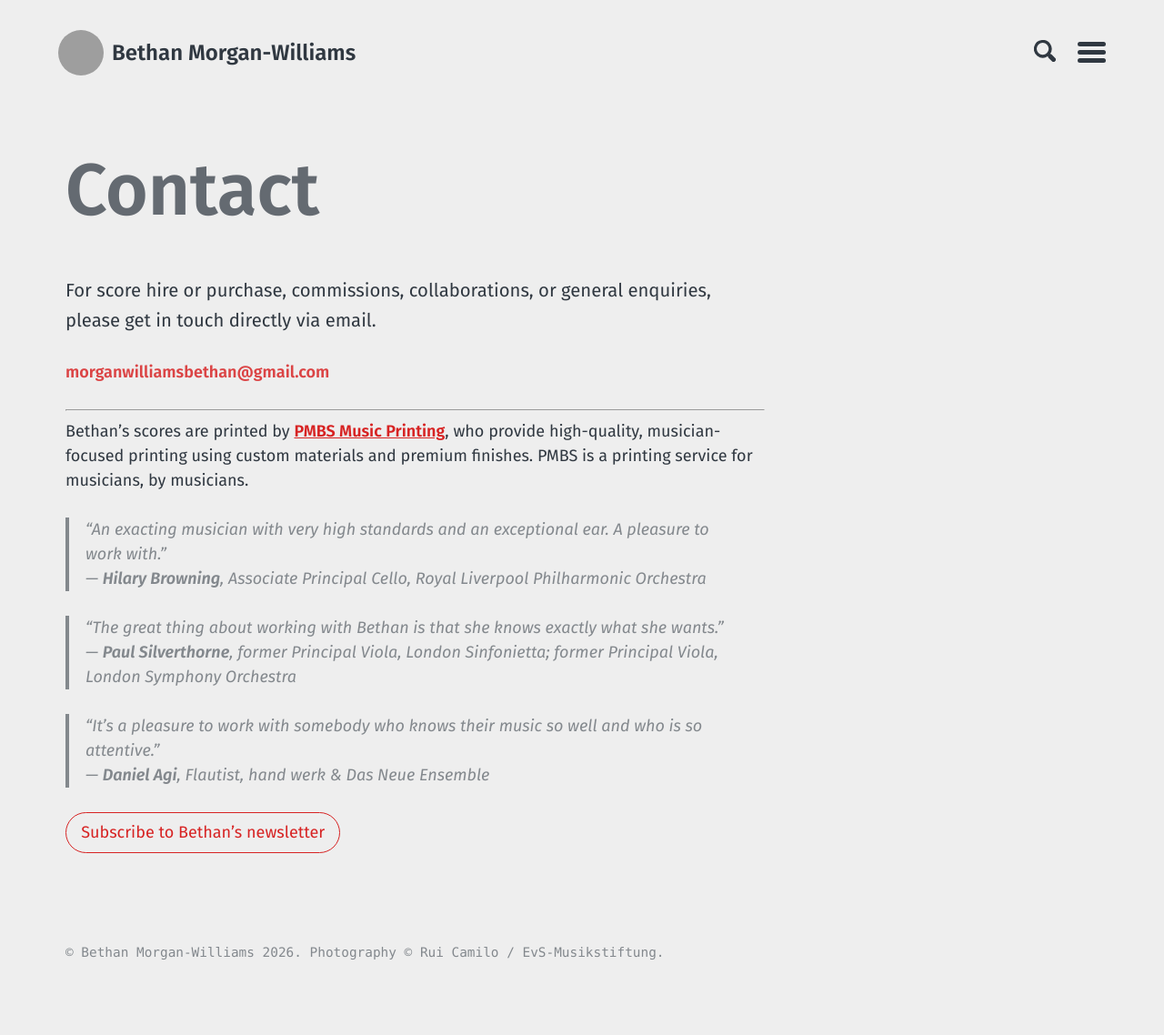
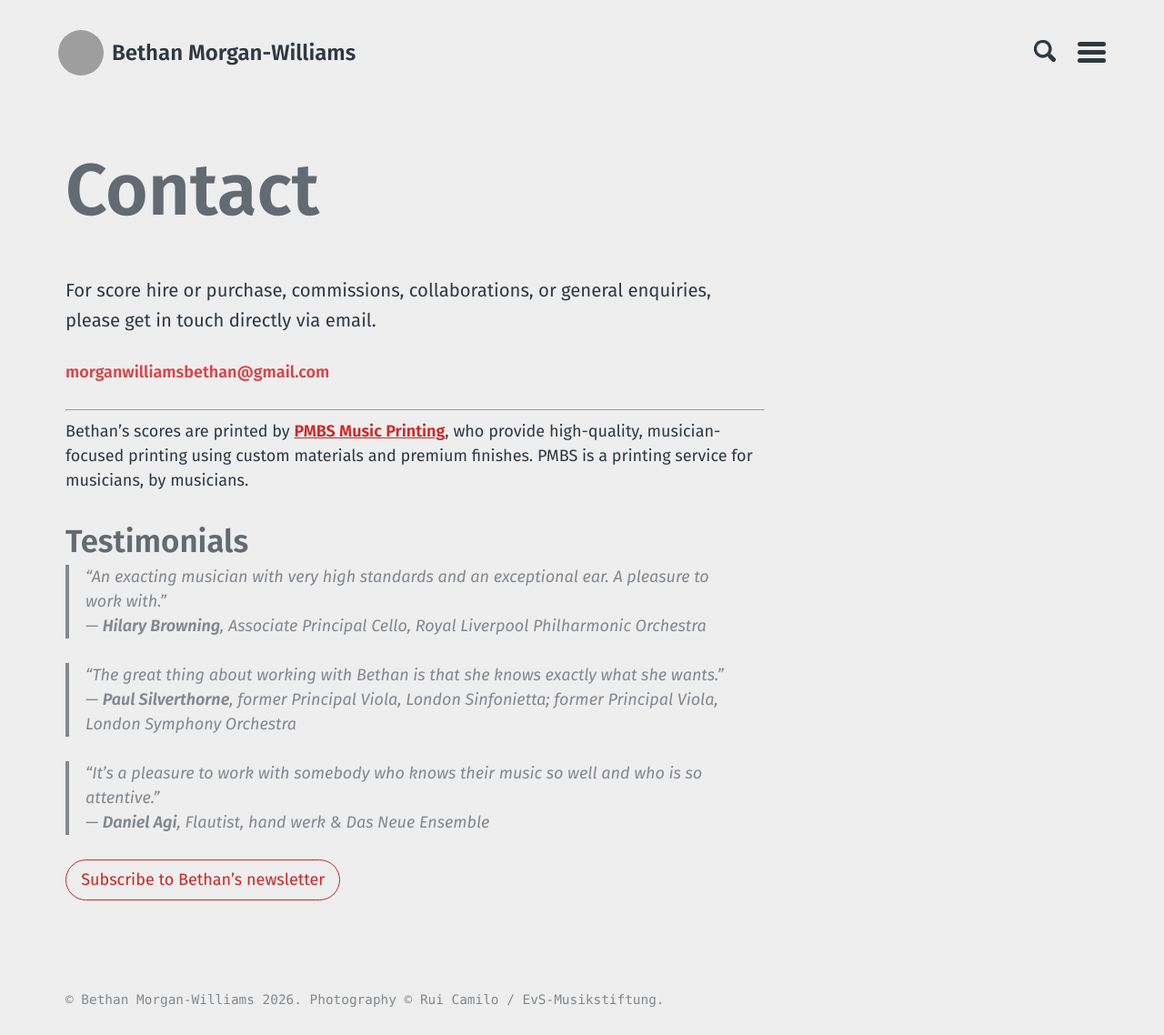
Before and after one commit to morganwilliamsb/website, a Jekyll site: the page built from contact.md, in a window 1280 px wide. Shown: the whole page at 91% size. Built offline with Jekyll 4.4.1, drawn with Linux system fonts in a browser that asks for light colours; before the commit the page ends 1086 px from its top, so only the background shows below that; grey boxes are pictures that could not be loaded.

Commit message:
Add testimonials section to contact.md

```diff
--- a/contact.md
+++ b/contact.md
@@ -13,6 +13,8 @@ For score hire or purchase, commissions, collaborations, or general enquiries, p
 
 Bethan’s scores are printed by **[PMBS Music Printing](https://www.musicprinting.co.uk)**, who provide high-quality, musician-focused printing using custom materials and premium finishes. PMBS is a printing service for musicians, by musicians.
 
+## Testimonials
+
 > “An exacting musician with very high standards and an exceptional ear. A pleasure to work with.”
 > — **Hilary Browning**, Associate Principal Cello, Royal Liverpool Philharmonic Orchestra
 
```
